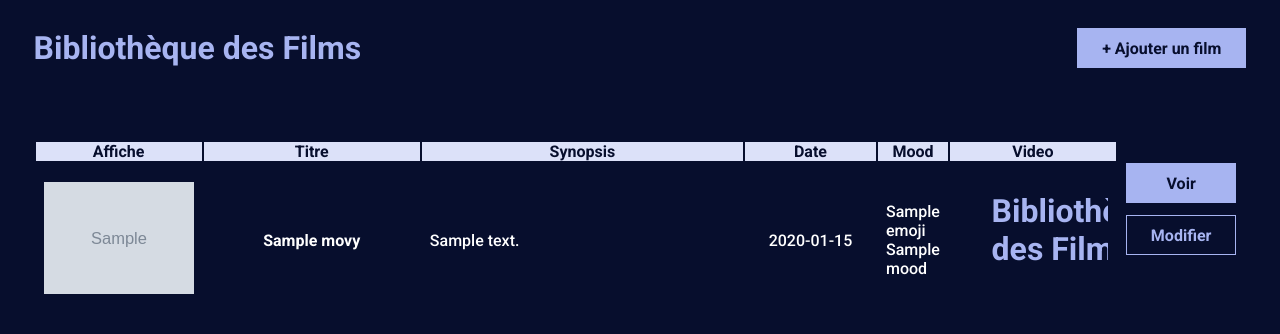
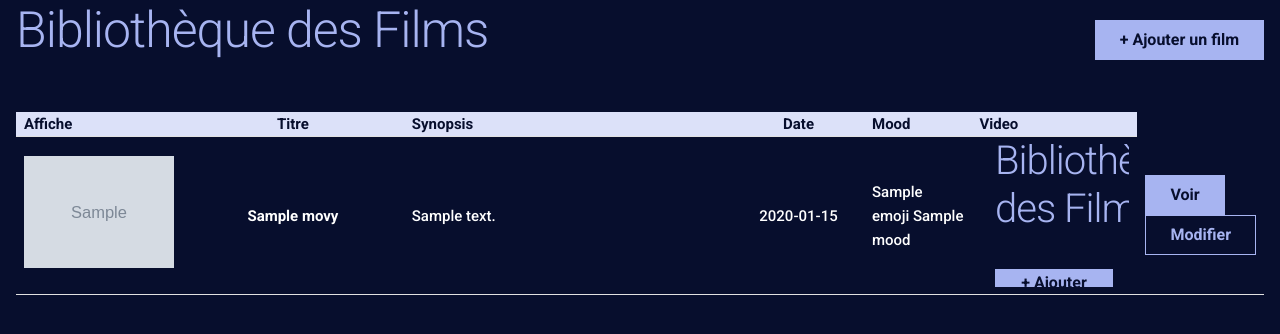
Before and after one commit to chaimaaloug/MoodFlix, a Symfony app: template templates/movie/index.html.twig in a window 1280 px wide. Shown: the top 334 px of the page. Run offline with Twig, Linux system fonts and the light colour scheme; the template is opened without the code that fills it: most values are stand-ins (such as "Sample title", 1, 10 or a date in 2020); grey boxes marked "Sample" are stand-in pictures; some libraries are stand-ins or nearby versions; some web fonts are replaced.

Commit message:
maj des fichiers twig du crud.

```diff
--- a/public/css/bibliotheque.css
+++ b/public/css/bibliotheque.css
@@ -51,11 +51,3 @@
 
 .c-bibliotheque th:nth-child(5),
 .c-bibliotheque td:nth-child(5) {}
-
-.c-bibliotheque th:nth-child(7),
-.c-bibliotheque td:nth-child(7) {
-    display: flex;
-    flex-direction: column;
-    justify-content: center;
-    gap: 12px;
-}
--- a/public/css/utilities.css
+++ b/public/css/utilities.css
@@ -1,4 +1,3 @@
-
 /*============ Global Styles ===============*/
 
 @import url('https://fonts.googleapis.com/css2?family=Poor+Story&family=Poppins:wght@500&family=Roboto:ital,wght@0,300;0,500;0,700;0,900;1,700&family=Zen+Antique&display=swap');
@@ -9,11 +8,25 @@ body {
     color: #fff;
 }
 
+input[type="email"],
+input[type="number"],
+input[type="search"],
+input[type="text"],
+input[type="tel"],
+input[type="url"],
+input[type="password"],
+textarea,
+select {
+    color: #070E2D;
+}
+
 a {
     text-decoration: none;
 }
 
-h1, h2, h3 {
+h1,
+h2,
+h3 {
     color: #A7B4F1;
 }
 
--- a/templates/base.html.twig
+++ b/templates/base.html.twig
@@ -6,6 +6,8 @@
 			{% block title %}Welcome!
 			{% endblock %}
 			| MoodFlix</title>
+		<link rel="stylesheet" href="{{ asset('css/normalize.css') }}">
+		<link rel="stylesheet" href="{{ asset('css/skeleton.css') }}">
 		<link rel="stylesheet" href="{{ asset('css/loginSignUpPage.css') }}">
 		<link rel="stylesheet" href="{{ asset('css/movieDetail.css') }}">
 		<link rel="stylesheet" href="{{ asset('css/homePage.css') }}">
--- a/templates/movie/index.html.twig
+++ b/templates/movie/index.html.twig
@@ -35,7 +35,7 @@
                     <td>{{ movie.date ? movie.date|date('Y-m-d') : '' }}</td>
                     <td>
                         {% for mood in movie.moods %}
-                            {{ mood.emoji }} {{ mood.name }}{% if not loop.last %}, {% endif %}
+                            {{ mood.emoji }}&nbsp;{{ mood.name }}{% if not loop.last %}, {% endif %}
                         {% endfor %}
                     </td>
                     <td>
```
Lines whose indentation alone changed are shown as unchanged.
